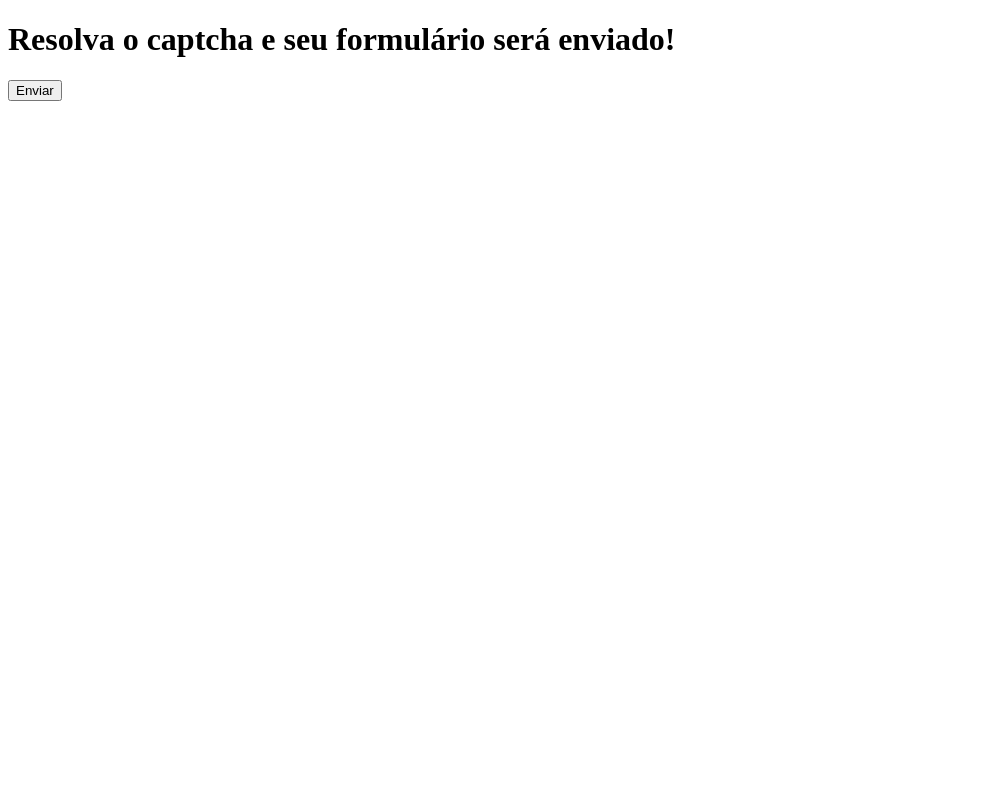
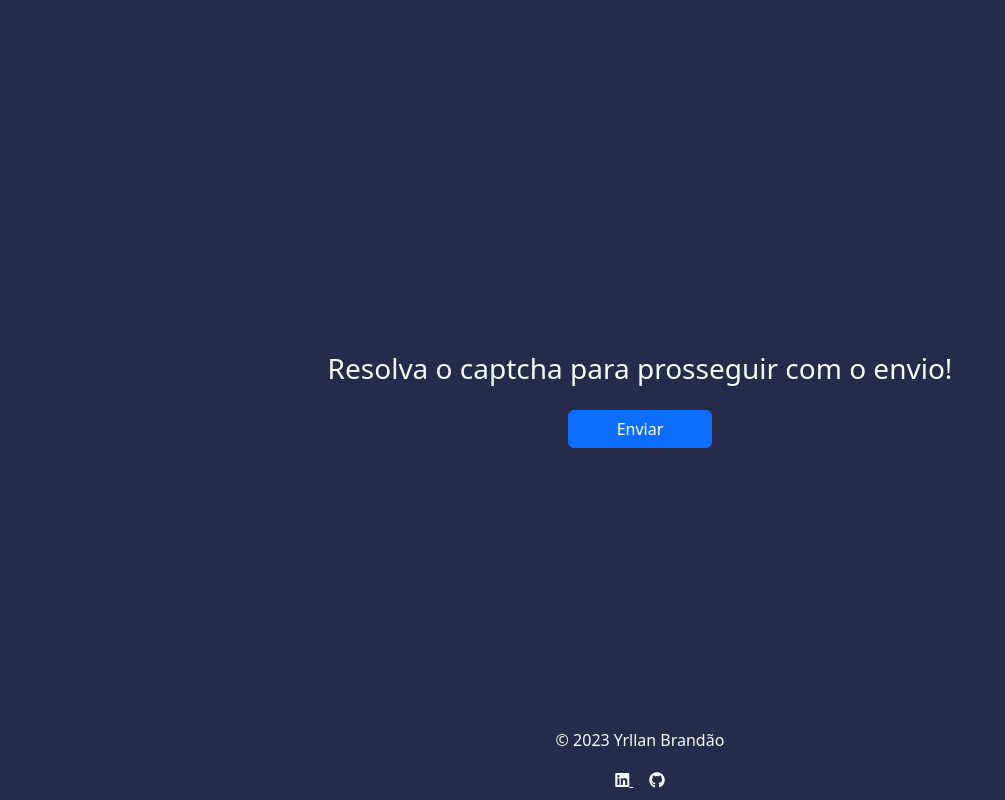
Before and after one commit to YrllanBrandao/form-submitter, a PHP site: page /App/Views/index/recaptcha.php in a window 1280 px wide. Shown: the whole page, without its empty margins (0-1005 px from the left). Run offline with PHP 8.4, Linux system fonts and the light colour scheme; some libraries are stand-ins or nearby versions.

Commit message:
style: reCaptcha page style

```diff
--- a/App/Controllers/IndexController.php
+++ b/App/Controllers/IndexController.php
@@ -19,6 +19,9 @@
 
         public function mailSent(){
             $this -> render("mailSent");
+        }
+        public function recaptcha(){
+            $this -> render("recaptcha");
         }
         public function validateRecaptcha(){
 
--- a/App/Routes/IndexRoute.php
+++ b/App/Routes/IndexRoute.php
@@ -17,6 +17,11 @@
                 'controller' => 'indexController',
                 'action' => 'validateRecaptcha'
             ];
+            $routes['reCaptchaView'] = [
+                'route' => '/recaptcha-challenge',
+                'controller' => 'indexController',
+                'action' => 'recaptcha'
+            ];
             $routes['formSubmit'] = [
                 'route' => '/submit',
                 'controller' => 'indexController',
--- a/App/Views/index/recaptcha.php
+++ b/App/Views/index/recaptcha.php
@@ -6,19 +6,35 @@
     <meta name="viewport" content="width=device-width, initial-scale=1.0">
     <!-- loading recaptcha script -->
     <script src="https://www.google.com/recaptcha/api.js" async defer></script>
+    <link href="https://cdn.jsdelivr.net/npm/bootstrap@5.2.3/dist/css/bootstrap.min.css" rel="stylesheet" integrity="sha384-rbsA2VBKQhggwzxH7pPCaAqO46MgnOM80zW1RWuH61DGLwZJEdK2Kadq2F9CUG65" crossorigin="anonymous">
+    <link href="https://cdnjs.cloudflare.com/ajax/libs/font-awesome/6.0.0-beta3/css/all.min.css" rel="stylesheet">
+    <link rel="stylesheet" href="./css/recaptcha.css">
     <title>Recaptcha</title>
 </head>
 
 <body>
-    <!-- recaptcha form -->
-    <form action="/recaptcha" onsubmit="return formState()" method="post">
-        <h1>
-            Resolva o captcha e seu formulário será enviado!
+    <div class="container d-flex align-items-center justify-content-center container-main ">
+    <form action="/recaptcha" onsubmit="return formState()" method="post" class="d-flex flex-column align-items-center gap-2">
+        <h1 class="fs-3 text-light text-center">
+            Resolva o captcha para prosseguir com o envio!
         </h1>
-        <div class="g-recaptcha" data-sitekey="6Le2oGMoAAAAABXPMOY5gyzB-7_F2GrYrWeCzop3"></div>
-        <button type="submit">Enviar</button>
+        <div class="g-recaptcha" data-sitekey="6Le2oGMoAAAAABXPMOY5gyzB-7_F2GrYrWeCzop3" ></div>
+        <button type="submit" class="btn btn-primary px-5">Enviar</button>
     </form>
+    </div>
 
+    <footer class="fixed-bottom container-fluid py-2 text-light d-flex flex-column align-items-center">
+    <p>&copy; <?php echo date("Y"); ?> Yrllan Brandão</p>
+        <div>
+            <!-- Links para o LinkedIn e GitHub com ícones do FontAwesome -->
+            <a href="https://www.linkedin.com/in/yrllanbrandao/" target="_blank" class="text-light me-3">
+                <i class="fab fa-linkedin"></i>
+            </a>
+            <a href="https://github.com/YrllanBrandao" target="_blank" class="text-light">
+                <i class="fab fa-github"></i>
+            </a>
+        </div>
+    </footer>
 
     <script>
     function formState() {
@@ -30,6 +46,7 @@
         return false;
     }
     </script>
+    <script src="https://cdn.jsdelivr.net/npm/bootstrap@5.2.3/dist/js/bootstrap.bundle.min.js" integrity="sha384-kenU1KFdBIe4zVF0s0G1M5b4hcpxyD9F7jL+jjXkk+Q2h455rYXK/7HAuoJl+0I4" crossorigin="anonymous"></script>
 </body>
 
 </html>
--- /dev/null
+++ b/public/css/recaptcha.css
@@ -0,0 +1,12 @@
+*{
+    margin: 0;
+    padding: 0;
+    box-sizing: border-box;
+}
+
+.container-main{
+    height: 100vh;
+}
+body{
+    background: #252B48;
+}
```
